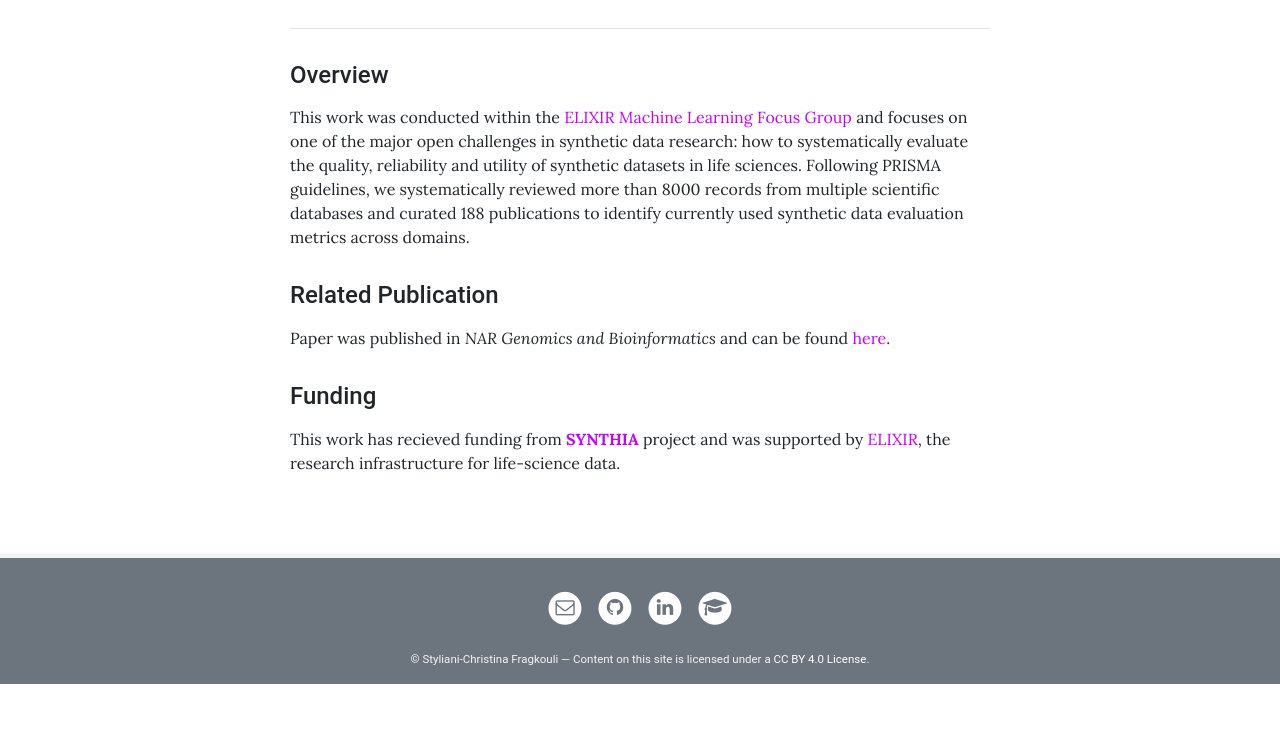
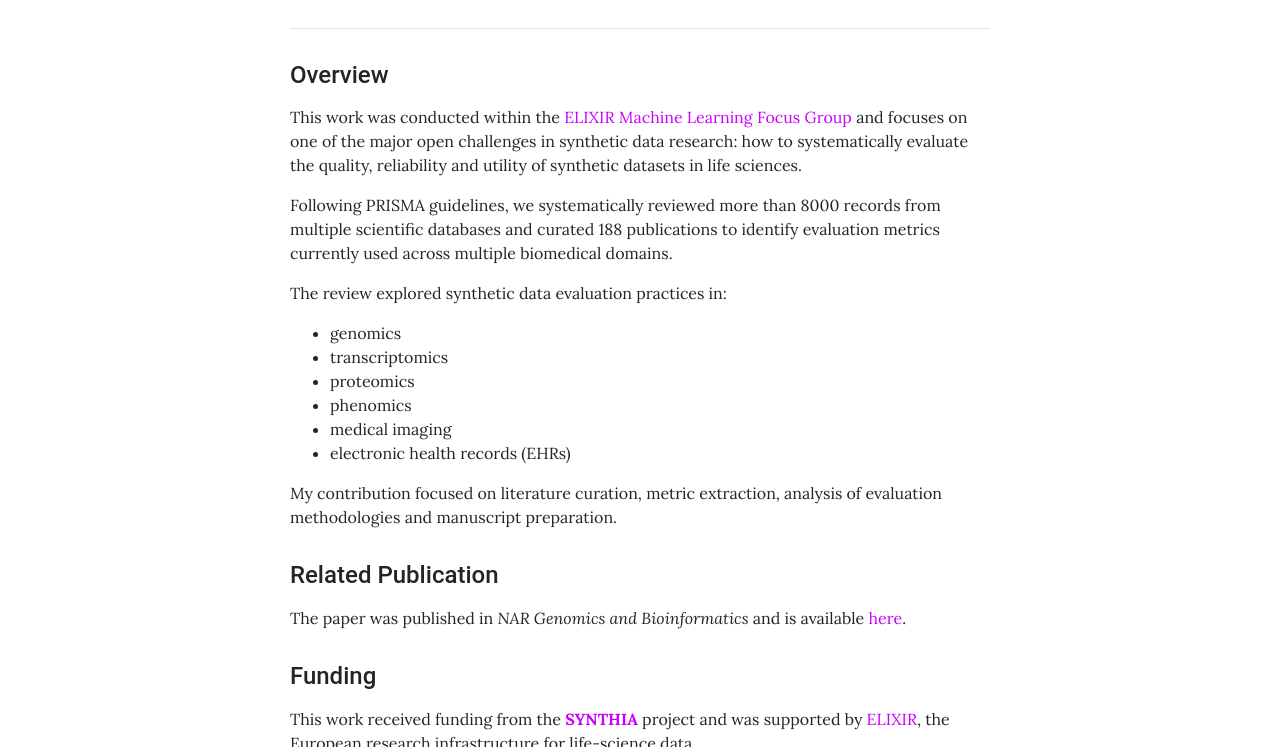
Before and after one commit to sfragkoul/sfragkoul.github.io, a Jekyll site: the page built from _projects/synth_data_eval_metrics.md, in a window 1280 px wide and 900 px high, scrolled down 612 px, cut to the strip 153-900 px from the top of the window. Built offline with Jekyll 4.4.1, drawn with Linux system fonts in a browser that asks for light colours; before the commit the page ends 1449 px from its top, so only the background shows below that.

Commit message:
evaluation metrics card

```diff
--- a/_projects/synth_data_eval_metrics.md
+++ b/_projects/synth_data_eval_metrics.md
@@ -17,13 +17,23 @@ description: >
 ## Overview
 
 This work was conducted within the [ELIXIR Machine Learning Focus Group](https://elixir-europe.org/focus-groups/machine-learning) and focuses on one of the major open challenges in synthetic data research: how to systematically evaluate the quality, reliability and utility of synthetic datasets in life sciences.
-Following PRISMA guidelines, we systematically reviewed more than 8000 records from multiple scientific databases and curated 188 publications to identify currently used synthetic data evaluation metrics across domains.
 
+Following PRISMA guidelines, we systematically reviewed more than 8000 records from multiple scientific databases and curated 188 publications to identify evaluation metrics currently used across multiple biomedical domains.
+
+The review explored synthetic data evaluation practices in:
+- genomics
+- transcriptomics
+- proteomics
+- phenomics
+- medical imaging
+- electronic health records (EHRs)
+
+My contribution focused on literature curation, metric extraction, analysis of evaluation methodologies and manuscript preparation.
 
 ## Related Publication
 
-Paper was published in *NAR Genomics and Bioinformatics* and can be found [here](https://doi.org/10.1093/nargab/lqag012).
+The paper was published in *NAR Genomics and Bioinformatics* and is available [here](https://doi.org/10.1093/nargab/lqag012).
 
 ## Funding
 
-This work has recieved funding from [**SYNTHIA**](https://www.ihi-synthia.eu/) project and was supported by [ELIXIR](https://elixir-europe.org/), the research infrastructure for life-science data.
+This work received funding from the [**SYNTHIA**](https://www.ihi-synthia.eu/) project and was supported by [ELIXIR](https://elixir-europe.org/), the European research infrastructure for life-science data.
```
